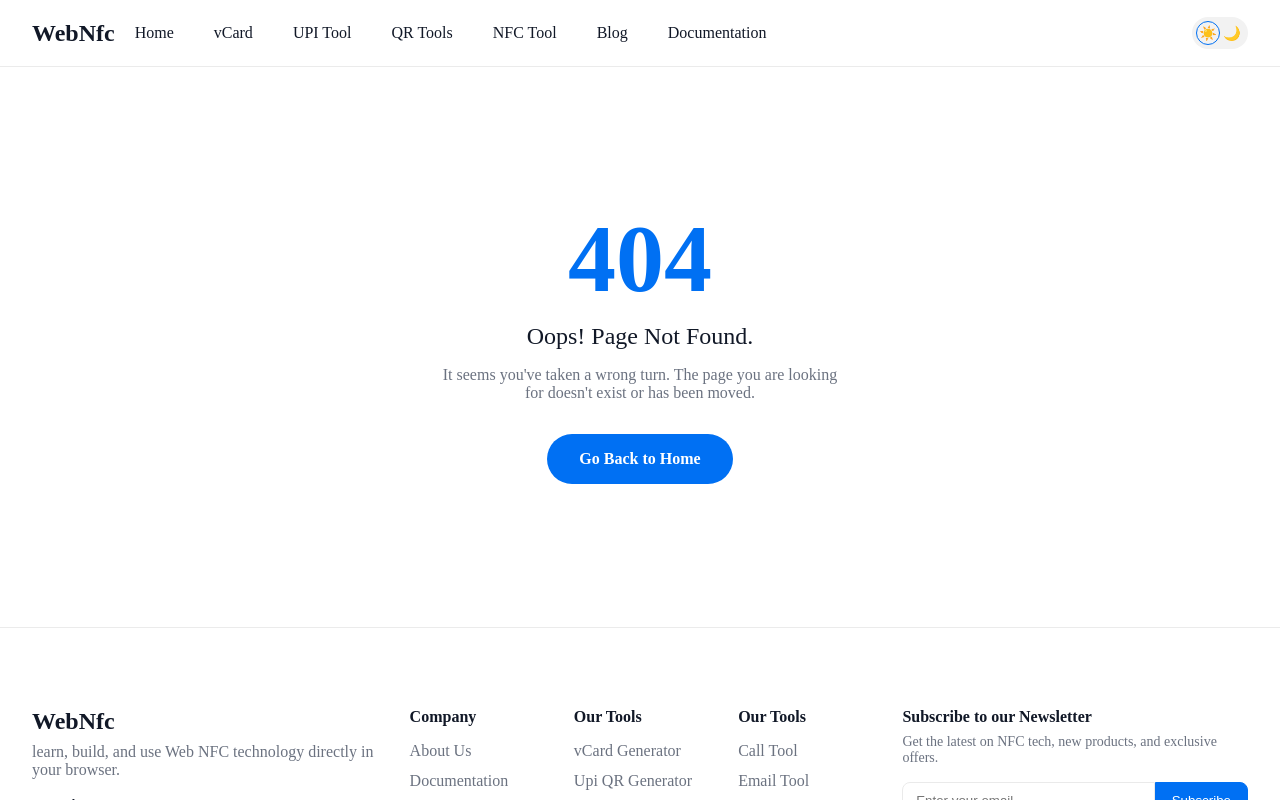
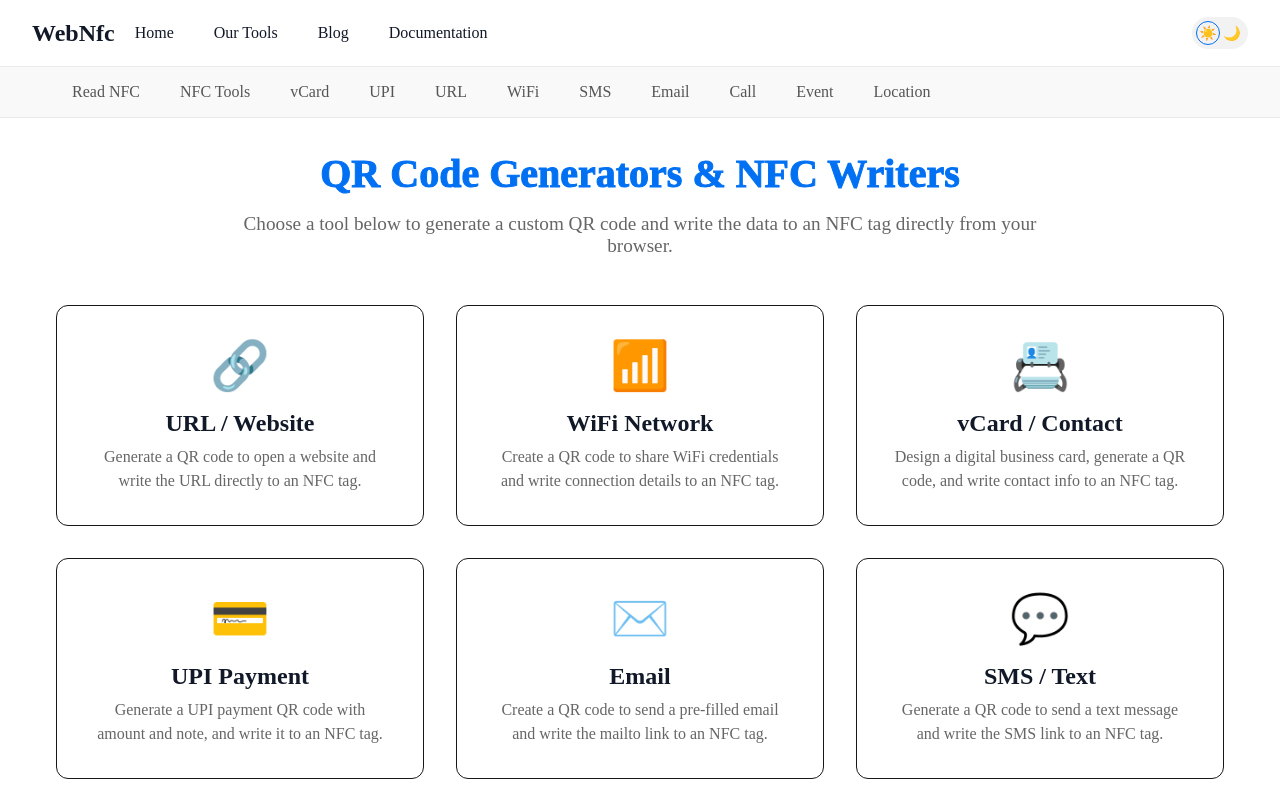
Before and after one commit to vimal-verma/webnfc.org, a Next.js app: page /qr in a window 1280 px wide. Before the commit this address had no page. Shown: the top 800 px of the page. Built offline with nearby package versions, Linux system fonts and the light colour scheme.

Commit message:
NavBar improved

```diff
--- a/app/components/Header.js
+++ b/app/components/Header.js
@@ -1,14 +1,15 @@
 'use client';
 
-import { useEffect } from 'react';
+import { useEffect, useState } from 'react';
 import Link from 'next/link';
 import { useTheme } from '../context/ThemeContext';
 import styles from './Header.module.css';
-import { useState } from 'react';
+import SecondaryNav from './SecondaryNav';
 
 export default function Header() {
     const { theme, toggleTheme } = useTheme();
     const [isNavOpen, setIsNavOpen] = useState(false);
+    const [isToolsNavVisible, setIsToolsNavVisible] = useState(false);
 
     useEffect(() => {
         document.body.style.overflow = isNavOpen ? 'hidden' : 'unset';
@@ -16,6 +17,7 @@ export default function Header() {
     }, [isNavOpen]);
 
     return (
+        <>
             <header className={styles.header}>
                 {isNavOpen && (
                     <div
@@ -30,10 +32,9 @@ export default function Header() {
 
                     <nav className={`${styles.nav} ${isNavOpen ? styles.navOpen : ''}`}>
                         <Link href="/" onClick={() => setIsNavOpen(false)}>Home</Link>
-                    <Link href="/vcard" onClick={() => setIsNavOpen(false)}>vCard</Link>
-                    <Link href="/upi" onClick={() => setIsNavOpen(false)}>UPI Tool</Link>
-                    <Link href="/qr" onClick={() => setIsNavOpen(false)}>QR Tools</Link>
-                    <Link href="/nfc-tool" onClick={() => setIsNavOpen(false)}>NFC Tool</Link>
+                        <button onClick={() => { setIsToolsNavVisible(!isToolsNavVisible); setIsNavOpen(false); }} className={styles.navButton}>
+                            Our Tools
+                        </button>
                         <Link href="/blog" onClick={() => setIsNavOpen(false)}>Blog</Link>
                         <Link href="/documentation" onClick={() => setIsNavOpen(false)}>Documentation</Link>
                     </nav>
@@ -58,5 +59,7 @@ export default function Header() {
                     </div>
                 </div>
             </header>
+            {isToolsNavVisible && <SecondaryNav />}
+        </>
     );
 }
--- a/app/components/Header.module.css
+++ b/app/components/Header.module.css
@@ -53,6 +53,22 @@
   background-color: var(--button-secondary-hover);
 }
 
+.navButton {
+  background: none;
+  border: none;
+  cursor: pointer;
+  color: var(--text-primary);
+  font-weight: 500;
+  padding: 0.5rem 0.75rem;
+  border-radius: 6px;
+  margin: 0 0.5rem;
+  transition: background-color 0.2s ease, color 0.2s ease;
+  font-family: inherit;
+  font-size: inherit;
+}
+.navButton:hover {
+  background-color: var(--button-secondary-hover);
+}
 .nav a.active {
   color: var(--primary-accent);
 }
--- a/app/components/SecondaryNav.module.css
+++ b/app/components/SecondaryNav.module.css
@@ -1,3 +1,14 @@
+@keyframes slideDown {
+    from {
+        opacity: 0;
+        transform: translateY(-10px);
+    }
+    to {
+        opacity: 1;
+        transform: translateY(0);
+    }
+}
+
 .secondaryNav {
     background-color: var(--secondary-nav-bg);
     border-bottom: 1px solid var(--border-color);
@@ -5,6 +16,7 @@
     white-space: nowrap;
     -webkit-overflow-scrolling: touch;
     scrollbar-width: none; /* Firefox */
+    animation: slideDown 0.3s ease-out;
 }
 
 .secondaryNav::-webkit-scrollbar {
@@ -16,6 +28,14 @@
     padding: 0.5rem 1rem;
     max-width: 1200px;
     margin: 0 auto;
+    gap: 0.5rem;
+}
+
+@media (max-width: 768px) {
+    .scrollContainer {
+        flex-wrap: wrap;
+        justify-content: center;
+    }
 }
 
 .navLink {
--- /dev/null
+++ b/app/qr/page.js
@@ -0,0 +1,100 @@
+import Link from 'next/link';
+import styles from './page.module.css';
+import SecondaryNav from '../components/SecondaryNav';
+
+export const metadata = {
+    title: 'Free QR Code Generators & NFC Writers | WebNfc',
+    description: 'Explore our comprehensive collection of free tools to generate QR codes and write to NFC tags for URLs, WiFi, vCards, UPI, and more.',
+    keywords: ['QR Code Generator', 'NFC Writer', 'Free QR Tools', 'WebNfc QR', 'WiFi QR', 'vCard QR', 'UPI QR', 'URL QR', 'Email QR', 'SMS QR', 'Call QR', 'Event QR', 'Location QR'],
+    openGraph: {
+        title: 'Free QR Code Generators & NFC Writers | WebNfc',
+        description: 'Explore our comprehensive collection of free tools to generate QR codes and write to NFC tags for URLs, WiFi, vCards, UPI, and more.',
+        url: 'https://webnfc.org/qr',
+        siteName: 'WebNfc',
+        images: '/og-logo.png',
+        type: 'website',
+    },
+};
+
+const tools = [
+    {
+        title: 'URL / Website',
+        description: 'Generate a QR code to open a website and write the URL directly to an NFC tag.',
+        icon: '🔗',
+        href: '/url',
+    },
+    {
+        title: 'WiFi Network',
+        description: 'Create a QR code to share WiFi credentials and write connection details to an NFC tag.',
+        icon: '📶',
+        href: '/wifi',
+    },
+    {
+        title: 'vCard / Contact',
+        description: 'Design a digital business card, generate a QR code, and write contact info to an NFC tag.',
+        icon: '📇',
+        href: '/vcard',
+    },
+    {
+        title: 'UPI Payment',
+        description: 'Generate a UPI payment QR code with amount and note, and write it to an NFC tag.',
+        icon: '💳',
+        href: '/upi',
+    },
+    {
+        title: 'Email',
+        description: 'Create a QR code to send a pre-filled email and write the mailto link to an NFC tag.',
+        icon: '✉️',
+        href: '/email',
+    },
+    {
+        title: 'SMS / Text',
+        description: 'Generate a QR code to send a text message and write the SMS link to an NFC tag.',
+        icon: '💬',
+        href: '/sms',
+    },
+    {
+        title: 'Phone Call',
+        description: 'Create a QR code to dial a phone number and write the call link to an NFC tag.',
+        icon: '📞',
+        href: '/call',
+    },
+    {
+        title: 'Calendar Event',
+        description: 'Generate a QR code for a calendar event and write vEvent data to an NFC tag.',
+        icon: '📅',
+        href: '/event',
+    },
+    {
+        title: 'Location',
+        description: 'Share coordinates or DigiPin via QR code and write the location to an NFC tag.',
+        icon: '📍',
+        href: '/location',
+    },
+];
+
+export default function QrToolsPage() {
+    return (
+        <>
+            <SecondaryNav />
+            <div className={styles.container}>
+                <header className={styles.hero}>
+                    <h1 className={styles.title}>QR Code Generators & NFC Writers</h1>
+                    <p className={styles.subtitle}>
+                        Choose a tool below to generate a custom QR code and write the data to an NFC tag directly from your browser.
+                    </p>
+                </header>
+
+                <div className={styles.grid}>
+                    {tools.map((tool) => (
+                        <Link key={tool.href} href={tool.href} className={styles.card}>
+                            <div className={styles.icon}>{tool.icon}</div>
+                            <h2 className={styles.cardTitle}>{tool.title}</h2>
+                            <p className={styles.cardDescription}>{tool.description}</p>
+                        </Link>
+                    ))}
+                </div>
+            </div>
+        </>
+    );
+}
--- /dev/null
+++ b/app/qr/page.module.css
@@ -0,0 +1,78 @@
+.container {
+  max-width: 1200px;
+  margin: 0 auto;
+  padding: 2rem 1rem;
+}
+
+.hero {
+  text-align: center;
+  margin-bottom: 3rem;
+}
+
+.title {
+  font-size: 2.5rem;
+  font-weight: 700;
+  margin-bottom: 1rem;
+  color: var(--primary-accent);
+  -webkit-text-stroke-width: 1px
+
+}
+
+.subtitle {
+  font-size: 1.2rem;
+  color: #666;
+  max-width: 800px;
+  margin: 0 auto;
+}
+
+.grid {
+  display: grid;
+  grid-template-columns: repeat(auto-fit, minmax(300px, 1fr));
+  gap: 2rem;
+}
+
+.card {
+  display: flex;
+  flex-direction: column;
+  align-items: center;
+  text-align: center;
+  padding: 2rem;
+  border: 1px solid var(--foreground);
+  border-radius: 12px;
+  transition: all 0.2s ease;
+  background: transparent;
+  text-decoration: none;
+  color: inherit;
+}
+
+.card:hover {
+  transform: translateY(-5px);
+  box-shadow: 0 10px 20px rgba(0, 0, 0, 0.1);
+  border-color: #0070f3;
+}
+
+.icon {
+  font-size: 3rem;
+  margin-bottom: 1rem;
+}
+
+.cardTitle {
+  font-size: 1.5rem;
+  margin-bottom: 0.5rem;
+  font-weight: 600;
+}
+
+.cardDescription {
+  color: #666;
+  line-height: 1.5;
+}
+
+@media (max-width: 768px) {
+  .title {
+    font-size: 2rem;
+  }
+
+  .grid {
+    grid-template-columns: 1fr;
+  }
+}
```
Lines whose indentation alone changed are shown as unchanged.
